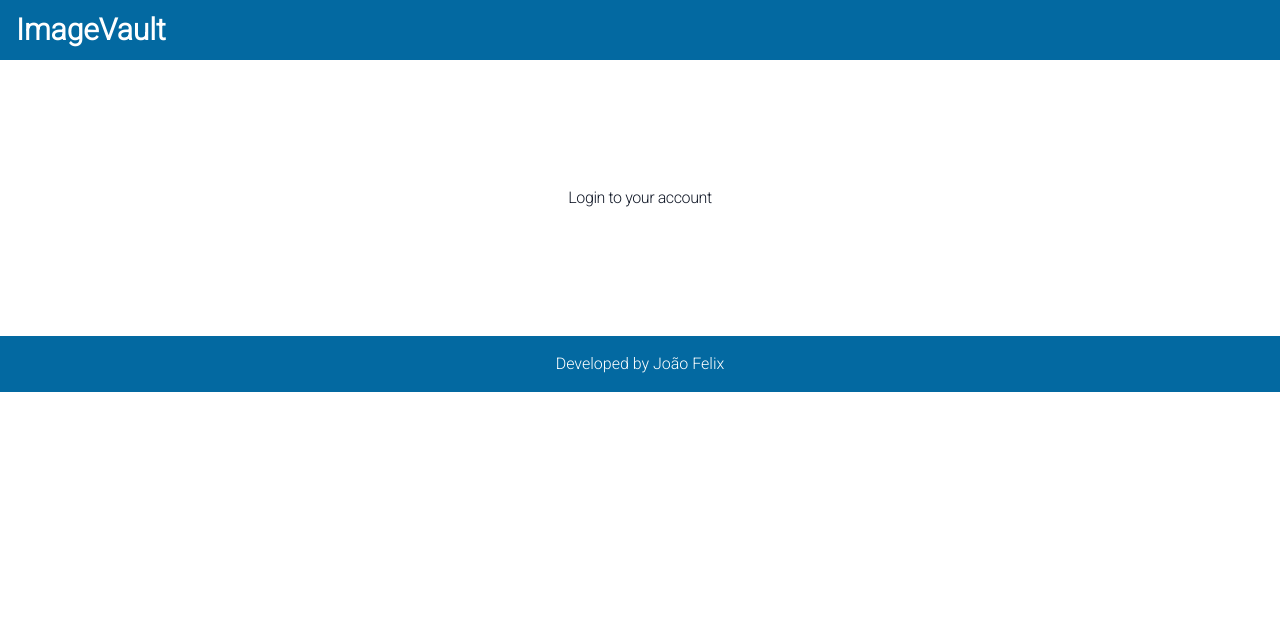
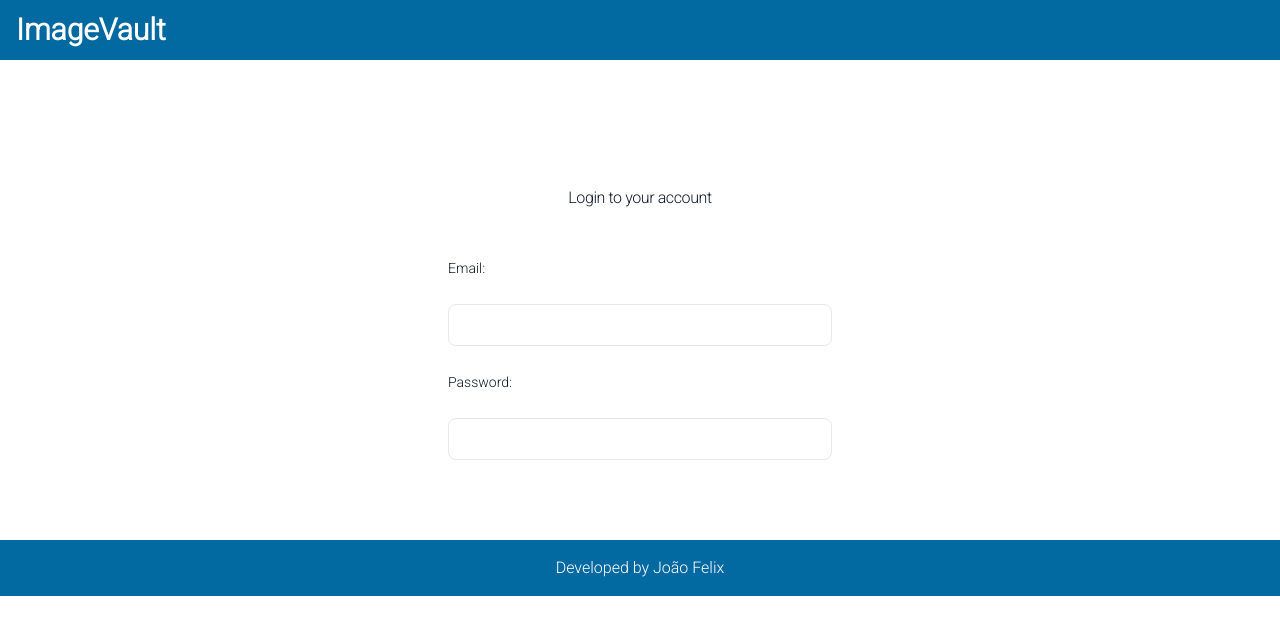
Before and after one commit to JoaoFXs/image-vault, a Next.js app: page /login in a window 1280 px wide. Shown: the top 634 px of the page. Built offline with nearby package versions, Linux system fonts and the light colour scheme.

Commit message:
Login Shell Finalization

```diff
--- a/src/app/login/page.tsx
+++ b/src/app/login/page.tsx
@@ -1,5 +1,5 @@
 'use client'
-import { Template, RenderIf } from '@/components'
+import { Template, RenderIf, InputText} from '@/components'
 import { useState } from 'react'
 export default function login(){
 
@@ -21,9 +21,43 @@ export default function login(){
                     <form className='space-y-6'>
                         <RenderIf condition={newUserState}>
                             <div>
-                                <label>Name: </label>
+                                <label className='block text-sm font-medium leading-6 text-gray-900'>Name: </label>
+                            </div>
+
+                            <div className='mt-2'>
+                               <InputText style='w-full'
+                                          id='name'/>
                             </div>
                         </RenderIf>
+                            <div>
+                                <label className='block text-sm font-medium leading-6 text-gray-900'>Email: </label>
+                            </div>
+
+                            <div className='mt-2'>
+                               <InputText style='w-full'
+                                          id='email'/>
+                            </div>
+
+                            <div>
+                                <label className='block text-sm font-medium leading-6 text-gray-900'>Password: </label>
+                            </div>
+
+                            <div className='mt-2'>
+                               <InputText style='w-full'
+                                          type="password"
+                                          id='password'/>
+                            </div>
+                            <RenderIf condition={newUserState}>
+                            <div>
+                                <label className='block text-sm font-medium leading-6 text-gray-900'>Repeat Password: </label>
+                            </div>
+
+                            <div className='mt-2'>
+                               <InputText style='w-full'
+                                          type="password"
+                                          id='passwordMatch'/>
+                            </div>
+                            </RenderIf>
                     </form>
                 </div>
 
--- a/src/components/input/Input.tsx
+++ b/src/components/input/Input.tsx
@@ -6,10 +6,11 @@ interface InputTextProps{
     placeholder?: string;
     id?: string;
     value?: string;
+    type?: string;
 }
-export const InputText: React.FC<InputTextProps> = ({style, ...rest} : InputTextProps) => {
+export const InputText: React.FC<InputTextProps> = ({style, type = "text", ...rest} : InputTextProps) => {
     return(
-      <input type='text'
+      <input type={type}
                     {...rest}
                     className={`${style} border px-5 py-2 rounded-lg text-gray-700`}
                     />
```
